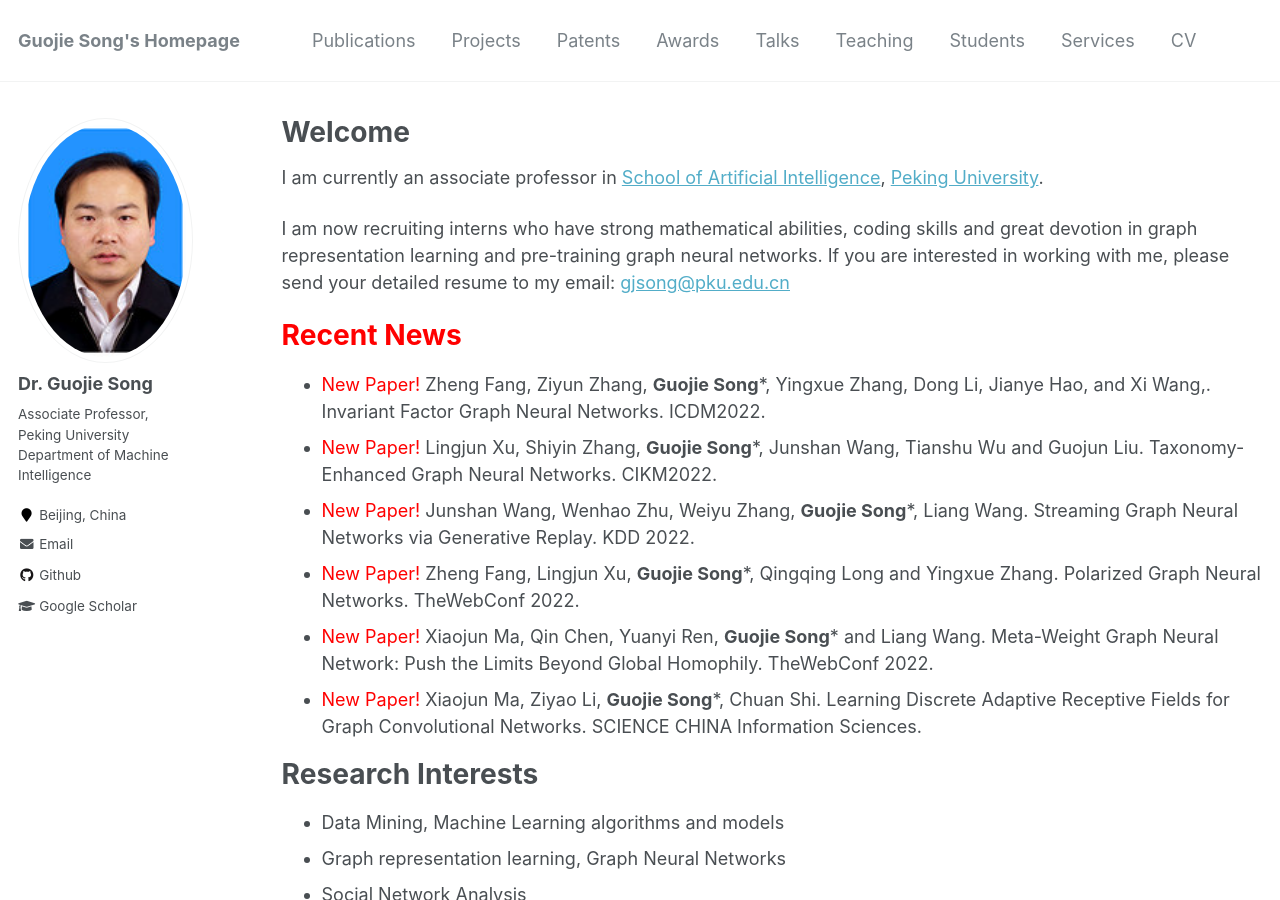
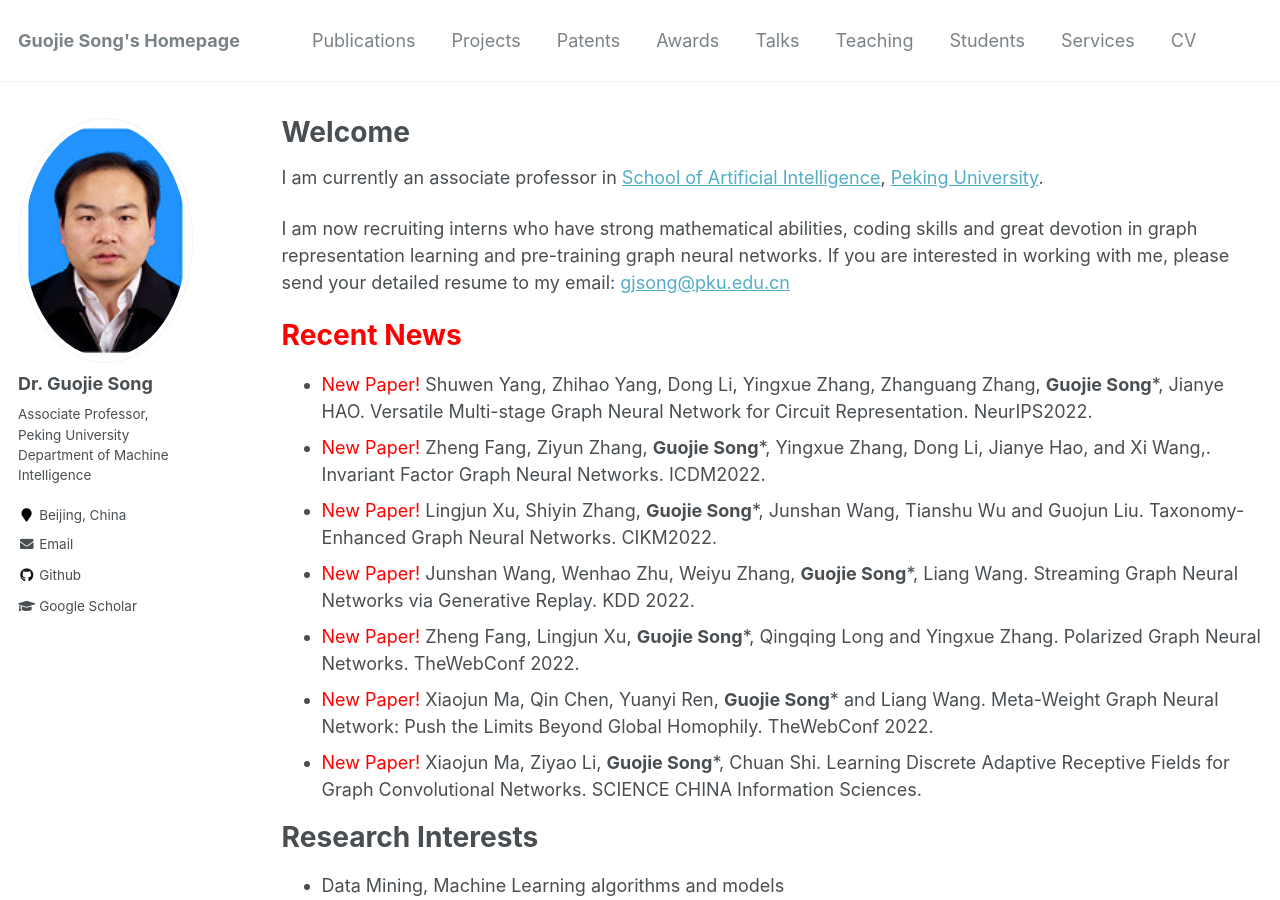
Before and after one commit to gjsong-pku/gjsong-pku.github.io, a Jekyll site: the page built from _pages/about.md, in a window 1280 px wide and 900 px high. Built offline with Jekyll 4.4.1, drawn with Linux system fonts in a browser that asks for light colours.

Commit message:
Update about.md

```diff
--- a/_pages/about.md
+++ b/_pages/about.md
@@ -16,6 +16,7 @@ I am now recruiting interns who have strong mathematical abilities, coding skill
 
 <span style='color:red'>Recent News</span>
 ======
+- <span style="color:red">New Paper!</span> Shuwen Yang, Zhihao Yang, Dong Li, Yingxue Zhang, Zhanguang Zhang, **Guojie Song***, Jianye HAO. Versatile Multi-stage Graph Neural Network for Circuit Representation. NeurIPS2022.
 - <span style="color:red">New Paper!</span> Zheng Fang, Ziyun Zhang, **Guojie Song***, Yingxue Zhang, Dong Li, Jianye Hao, and Xi Wang,. Invariant Factor Graph Neural Networks. ICDM2022.
 - <span style="color:red">New Paper!</span> Lingjun Xu, Shiyin Zhang, **Guojie Song***, Junshan Wang, Tianshu Wu and Guojun Liu. Taxonomy-Enhanced Graph Neural Networks. CIKM2022.
 - <span style="color:red">New Paper!</span>	Junshan Wang, Wenhao Zhu, Weiyu Zhang, **Guojie Song***, Liang Wang. Streaming Graph Neural Networks via Generative Replay. KDD 2022.
```
